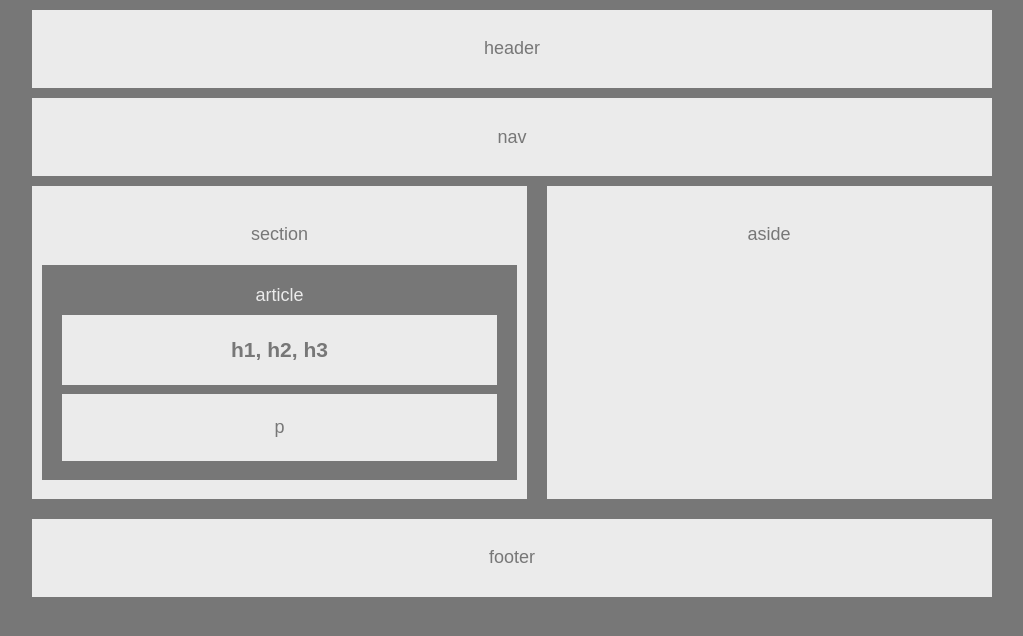
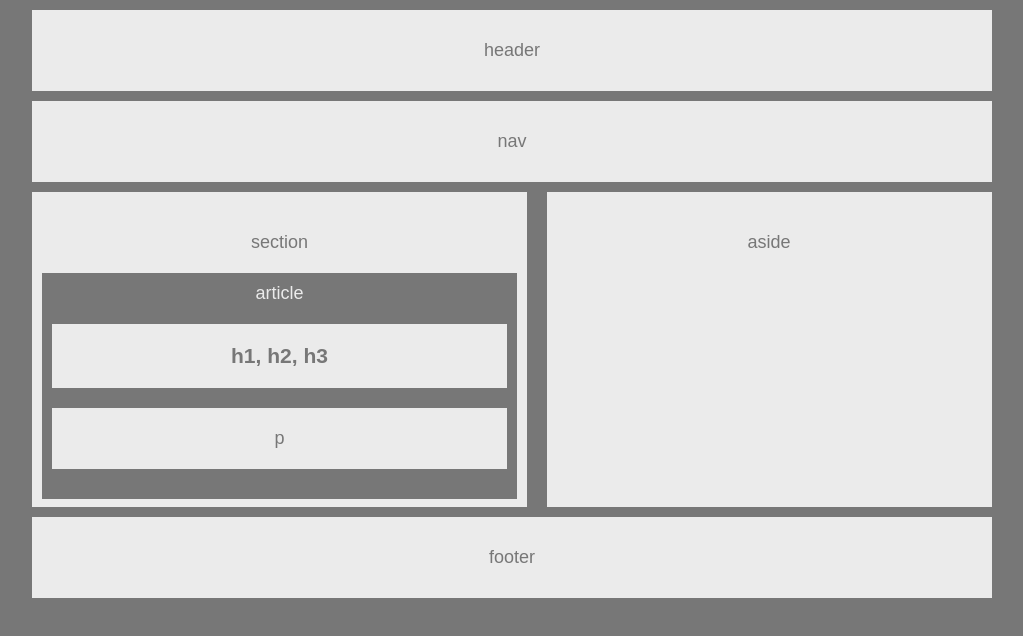
Before and after one commit to sdaniels6363/HW-Wireframe, a plain HTML site: page index.html in a window 1280 px wide. Shown: the whole page, without its empty margins (96-1119 px from the left). Drawn offline with Linux system fonts and the light colour scheme.

Commit message:
fixed margins for article boxes

```diff
--- a/style.css
+++ b/style.css
@@ -15,6 +15,7 @@ section{
     background-color: #ebebeb;
     width: 495px;
     float: left;
+    margin: 0px 10px 10px 10px;
     margin-left: 0%;
     margin-right: 2%;
     margin-bottom: 2%;
@@ -24,10 +25,8 @@ section{
 article{
     color: #ebebeb;
     background-color: #777;
-    padding: 10px;
-    padding-top: 20px;
-    margin: 10px;
-    margin-top: 20px;
+    padding: 10px 10px 10px 10px;
+    margin: 20px 10px 10px 10px;
 }
 
 
@@ -53,24 +52,25 @@ p{
 /* Classes */
 .article-boxes{
     /* maintains appearance between the different boxes within the article */
-    margin-bottom: 2%;
-    margin-top: 2%;
-    padding: 5%;
+    margin: 20px 0px 20px 0px;
+    padding: 20px 0px 20px 0px;
 }
 
 .header-nav-footer{
     /* created to keep the same appearance between the header, navbar, and footer */
-    clear: both;
     background-color: #ebebeb;
-    margin-top: 1%;
-    margin-bottom: 1%;
-    padding-top: 3%;
-    padding-bottom: 3%;
-
+    margin: 10px 0px 10px 0px;
+    padding: 30px 0px 30px 0px;
 }
 
 .side-by-side{
     /* used to ensure the heights of the two divs article/aside remained the same */
-    padding-top: 4%;
+    padding: 40px 0px 0px 0px;
     height: 275px;
 }
+
+.clearfix::after{
+    content: "";
+    display: block;
+    clear: both;
+}
```
